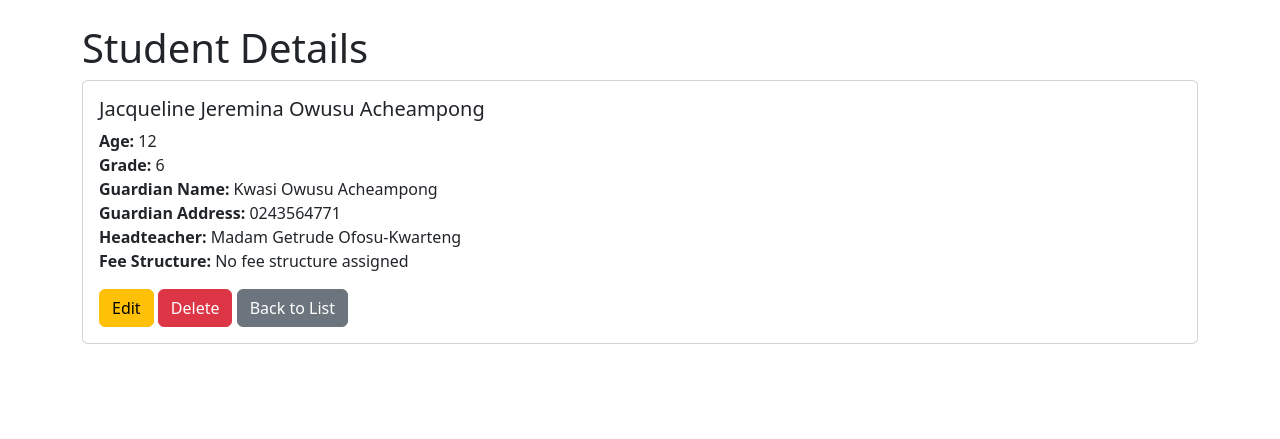
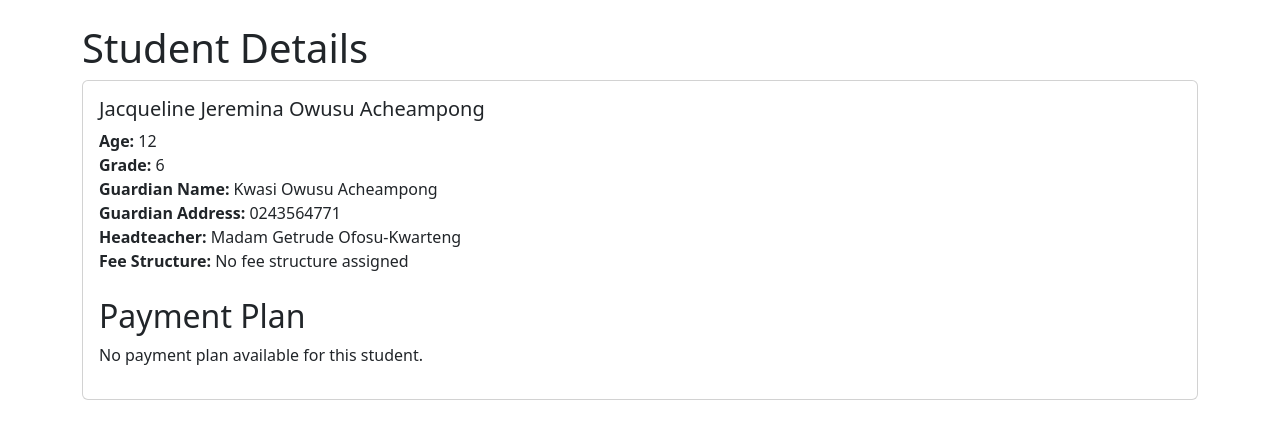
Before and after one commit to Abigail-Acheampong/After_ALX_Project, a Django app: page /books/3/ in a window 1280 px wide. Shown: the top 439 px of the page. Run offline with Django 5.2, Linux system fonts and the light colour scheme; data comes from the database, SQL or seed files in the repository; both versions use the stored data as it was after the commit.

Commit message:
Included payment Plan and Payment

```diff
--- a/FirstProjecct/FirstProjecct/urls.py
+++ b/FirstProjecct/FirstProjecct/urls.py
@@ -17,11 +17,15 @@ Including another URLconf
 from django.contrib import admin
 from django.urls import include, path
 from django.views.generic import TemplateView
-from book_store.views import SignUpView  # Replace 'myapp' with your app name
+from book_store.views import SignUpView
 
 urlpatterns = [
     path('books/', include('book_store.urls')),
     path('admin/', admin.site.urls),
+
+    # important to keep these urls here because:
+    # authentication affect the whole project not just the app
+    # the first url is part of Django's built-in authentication system
     path('accounts/', include('django.contrib.auth.urls')),
     path('accounts/profile/', TemplateView.as_view(template_name='accounts/profile.html'),
              name='profile'),
--- a/FirstProjecct/book_store/models.py
+++ b/FirstProjecct/book_store/models.py
@@ -1,5 +1,8 @@
 from django.db import models
-
+from django.contrib.auth.models import User
+from django.db.models.signals import post_save, post_delete
+from django.dispatch import receiver
+from decimal import Decimal
 # Create your models here.
 
 # practicing Foreign key relationship
@@ -40,10 +43,62 @@ class Student(models.Model):
         # Automatically assign fee structure based on grade
         if not self.fee_structure:
             self.fee_structure = FeeStructure.objects.filter(grade=self.grade).first()
+
+        # Automatically assign the latest HeadTeacher if not provided
+        if not self.headteacher:
+            self.headteacher = HeadTeacher.objects.latest('id')  # Get the latest HeadTeacher by ID
+
         super().save(*args, **kwargs)
 
    def __str__(self):
        return self.name
+
+@receiver(post_save, sender=Student)
+def create_payment_plan(sender, instance, created, **kwargs):
+    if created and instance.fee_structure:
+        PaymentPlan.objects.create(
+            student=instance,
+            total_fee=instance.fee_structure.amount
+        )
+
+# incorporating other models targetted to payments of the fees ie payment plan and payment
+#Payment plan acting as a summary of the student's payment for the term
+class PaymentPlan(models.Model):
+    student = models.OneToOneField(Student, on_delete=models.CASCADE, related_name='payment_plan')
+    total_fee = models.DecimalField(max_digits=10, decimal_places=2)
+    amount_paid = models.DecimalField(max_digits=10, decimal_places=2, default=Decimal('0.00'))
+    balance = models.DecimalField(max_digits=10, decimal_places=2, default=Decimal('0.00'))
+
+    def save(self, *args, **kwargs):
+        self.balance = self.total_fee - self.amount_paid
+        super().save(*args, **kwargs)
+
+    def __str__(self):
+        return f"Payment Plan for {self.student.name} - Total Fee: {self.total_fee}, Amount Paid: {self.amount_paid}, Balance: {self.balance}"
+
+# Payment model to record individual payments made by the student
+class Payment(models.Model):
+    payment_plan = models.ForeignKey(PaymentPlan, on_delete=models.CASCADE, related_name='payments')
+    amount = models.DecimalField(max_digits=10, decimal_places=2)
+    date = models.DateField(auto_now_add=True)
+    description = models.CharField(max_length=200, blank=True)
+
+    def __str__(self):
+        return f"Payment of {self.amount} for {self.payment_plan.student.name} on {self.date}"
+
+@receiver(post_save, sender=Payment)
+def update_payment_plan_on_save(sender, instance, **kwargs):
+    payment_plan = instance.payment_plan
+    payment_plan.amount_paid = sum(payment.amount for payment in payment_plan.payments.all())
+    payment_plan.save()
+
+
+@receiver(post_delete, sender=Payment)
+def update_payment_plan_on_delete(sender, instance, **kwargs):
+    payment_plan = instance.payment_plan
+    payment_plan.amount_paid = sum(payment.amount for payment in payment_plan.payments.all())
+    payment_plan.save()
+
 
 
 # ORM (Object Relational Mapping) is a technique that allows you to interact with a database using Python objects instead of writing raw SQL queries. Django's ORM provides a high-level abstraction for working with databases, making it easier to perform CRUD (Create, Read, Update, Delete) operations on your models.
--- /dev/null
+++ b/FirstProjecct/book_store/templates/students/payment_list.html
@@ -0,0 +1,6 @@
+<h1>Payments</h1>
+<ul>
+ {% for payment in payments %}
+ <li>{{ payment.date }}: {{ payment.amount }} - {{ payment.description }}</li>
+ {% endfor %}
+</ul>
--- a/FirstProjecct/book_store/templates/students/student_detail.html
+++ b/FirstProjecct/book_store/templates/students/student_detail.html
@@ -30,10 +30,29 @@
      <br>
     </p>
 
+    <!-- Payment Plan Section -->
+    <h2 class="mt-4">Payment Plan</h2>
+    {% if student.payment_plan %}
+    <p><strong>Total Fee:</strong> {{ student.payment_plan.total_fee }}</p>
+    <p><strong>Amount Paid:</strong> {{ student.payment_plan.amount_paid }}</p>
+    <p><strong>Balance:</strong> {{ student.payment_plan.balance }}</p>
+
+    <h3>Payment History</h3>
+    <ul>
+     {% for payment in student.payment_plan.payments.all %}
+     <li>{{ payment.date }}: {{ payment.amount }} - {{ payment.description }}</li>
+     {% endfor %}
+    </ul>
+
+
     <div class="mt-3">
      <a href="{% url 'student_update' student.pk %}" class="btn btn-warning">Edit</a>
      <a href="{% url 'student_delete' student.pk %}" class="btn btn-danger">Delete</a>
      <a href="{% url 'student_list' %}" class="btn btn-secondary">Back to List</a>
+     <a href="{% url 'payment_create' student.id %}" class="btn btn-primary">Add Payment</a>
+     {% else %}
+     <p>No payment plan available for this student.</p>
+     {% endif %}
     </div>
    </div>
   </div>
--- a/FirstProjecct/book_store/urls.py
+++ b/FirstProjecct/book_store/urls.py
@@ -1,7 +1,9 @@
 from django.urls import path, include
 from .import views
 from .views import (StudentListView,StudentCreateView,StudentDetailView,StudentUpdateView,StudentDeleteView,
-FeeStructureCreateView, FeeStructureListView, FeeStructureUpdateView, FeeStructureDeleteView, )
+FeeStructureCreateView, FeeStructureListView, FeeStructureUpdateView, FeeStructureDeleteView,
+PaymentPlanListView, PaymentPlanDetailView,
+    PaymentCreateView, PaymentListView, PaymentUpdateView, PaymentDeleteView)
 
 urlpatterns = [
     # FeeStructure URLs
@@ -17,4 +19,14 @@ urlpatterns = [
     path('<int:pk>/update/', StudentUpdateView.as_view(), name='student_update'),
     path('<int:pk>/delete/', StudentDeleteView.as_view(), name='student_delete'),
 
+ # PaymentPlan URLs
+    path('payment-plans/', PaymentPlanListView.as_view(), name='payment_plan_list'),
+    path('payment-plans/<int:pk>/', PaymentPlanDetailView.as_view(), name='payment_plan_detail'),
+
+    # Payment URLs
+    path('payments/create/<int:student_id>/', PaymentCreateView.as_view(), name='payment_create'),
+    path('payments/<int:payment_plan_id>/', PaymentListView.as_view(), name='payment_list'),
+    path('payments/<int:pk>/update/', PaymentUpdateView.as_view(), name='payment_update'),
+    path('payments/<int:pk>/delete/', PaymentDeleteView.as_view(), name='payment_delete'),
+
 ]
--- a/FirstProjecct/book_store/views.py
+++ b/FirstProjecct/book_store/views.py
@@ -1,10 +1,11 @@
 from django.shortcuts import render
 from django.http import HttpResponse
-from .models import Student, HeadTeacher, FeeStructure
+from .models import Student, HeadTeacher, FeeStructure, PaymentPlan, Payment
 from django.views.generic import (CreateView, ListView, DetailView, UpdateView, DeleteView, TemplateView) # for class-based views
 from django.urls import reverse_lazy
 from django.contrib import messages
 from django.contrib.auth.forms import UserCreationForm
+from django.shortcuts import get_object_or_404
 
 
 # function-based view
@@ -103,3 +104,62 @@ class SignUpView(CreateView):
     form_class = UserCreationForm
     success_url = reverse_lazy("login")
     template_name = "registration/signup.html"
+
+# implementing CRUD operations for PaymentPlan and Payment models
+#Payment plan is automatically created when a student is created, hence no need for a create view. plus there should be no manual adjustment of fees, hence no update view, left with list, and view.
+class PaymentPlanListView(ListView):
+    model = PaymentPlan
+    template_name = 'students/payment_plan_list.html'
+    context_object_name = 'payment_plans'
+
+class PaymentPlanDetailView(DetailView):
+    model = PaymentPlan
+    template_name = 'students/payment_plan_detail.html'
+    context_object_name = 'payment_plan'
+
+class PaymentCreateView(CreateView):
+    model = Payment
+    fields = ['amount', 'description']
+    template_name = 'students/payment_form.html'
+    success_url = reverse_lazy('payment_plan_list')
+
+    def get_context_data(self, **kwargs):
+        context = super().get_context_data(**kwargs)
+        student_id = self.kwargs['student_id']
+        context['student'] = get_object_or_404(Student, pk=student_id)
+        return context
+
+    def form_valid(self, form):
+        # Get the student and their payment plan
+        student_id = self.kwargs['student_id']
+        student = get_object_or_404(Student, pk=student_id)
+        form.instance.payment_plan = student.payment_plan
+
+        # Save the payment and update the payment plan
+        payment_plan = form.instance.payment_plan
+        payment_plan.amount_paid += form.instance.amount
+        payment_plan.save()
+
+        return super().form_valid(form)
+
+class PaymentListView(ListView):
+    model = Payment
+    template_name = 'payment_list.html'
+    context_object_name = 'payments'
+
+    def get_queryset(self):
+        # Filter payments by a specific payment plan
+        payment_plan_id = self.kwargs['payment_plan_id']
+        return Payment.objects.filter(payment_plan_id=payment_plan_id)
+
+class PaymentUpdateView(UpdateView):
+    model = Payment
+    fields = ['amount', 'description']
+    template_name = 'payment_form.html'
+    success_url = reverse_lazy('payment_plan_list')
+
+
+class PaymentDeleteView(DeleteView):
+    model = Payment
+    template_name = 'payment_confirm_delete.html'
+    success_url = reverse_lazy('payment_plan_list')
```
Also changed, not shown: FirstProjecct/book_store/templates/students/payment_confirm_delete.html (added, +7 -0 lines), FirstProjecct/book_store/templates/students/payment_form.html (added, +25 -0 lines), FirstProjecct/book_store/templates/students/payment_plan_detail.html (added, +12 -0 lines), FirstProjecct/book_store/templates/students/payment_plan_list.html (added, +9 -0 lines), FirstProjecct/book_store/migrations/0007_userprofile.py (added), FirstProjecct/book_store/migrations/0008_paymentplan_payment_delete_userprofile.py (added), FirstProjecct/book_store/templates/students/profile.html (deleted), FirstProjecct/db.sqlite3.
